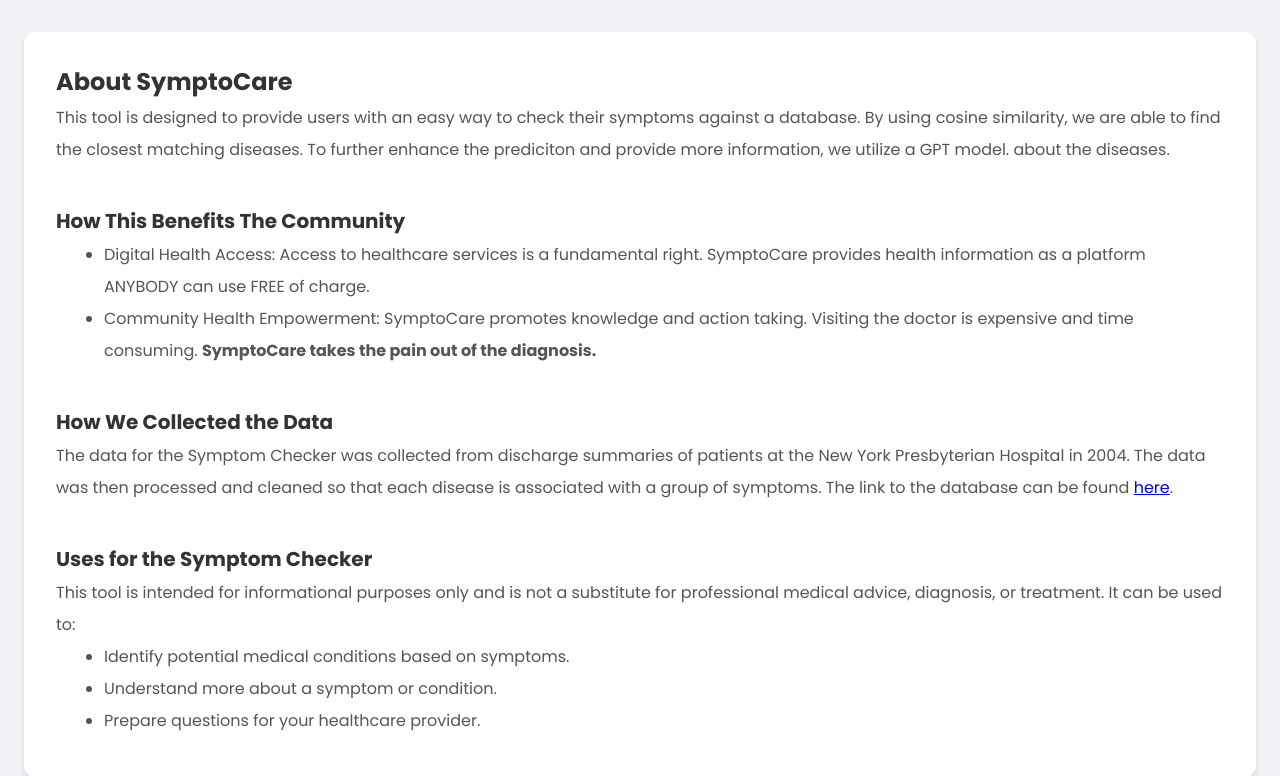
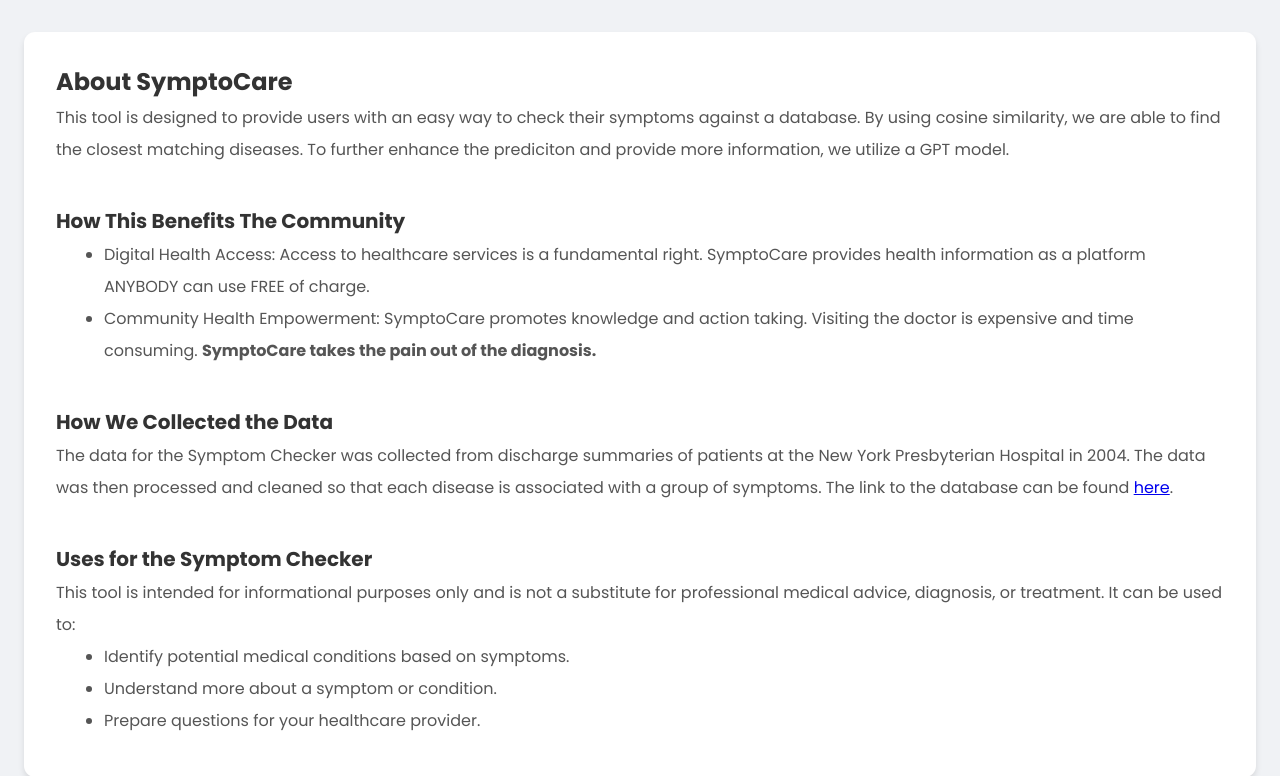
Before and after one commit to Ryan-J-Gilbert/tfc-hack-2024-symptocare, a Flask app: page / in a window 1280 px wide. Shown: the part 107-883 px from the top of the page. Run offline with Flask 3, Linux system fonts and the light colour scheme; some libraries are stand-ins or nearby versions.

Commit message:
minor changes

```diff
--- /dev/null
+++ b/requirements.txt
@@ -0,0 +1,6 @@
+Flask==3.0.2
+numpy==1.26.4
+openai==0.28.0
+pandas==2.2.0
+python-dotenv==1.0.1
+scikit-learn==1.4.1.post1
--- a/website/app.py
+++ b/website/app.py
@@ -44,7 +44,7 @@
 def gpt_symptoms(symptoms):
     '''returns a list of potential diseases from the GPT model'''
 
-    return "Lorem ipsum dolor sit amet, consectetur adipiscing elit. Nulla nec odio nec nunc tincidunt tincidunt\n1. fizz \n2. buzz \n3. bear"
+    # return "Lorem ipsum dolor sit amet, consectetur adipiscing elit. Nulla nec odio nec nunc tincidunt tincidunt\n1. fizz \n2. buzz \n3. bear"
 
     file = open("data/disease_symptom.csv", "r")
     all_text = file.read()
--- a/website/templates/about.html
+++ b/website/templates/about.html
@@ -23,8 +23,7 @@
         <p style="margin-bottom: 2.5rem;">This tool is designed to provide users with an
             easy way to check their symptoms against a database. By using cosine similarity, we are able to find the
             closest matching diseases. To further enhance the prediciton and provide more information, we utilize a GPT
-            model.
-            about the diseases.</p>
+            model.</p>
         <h2 style="margin-bottom: 0.2rem">How This Benefits The Community</h2>
         <ul style="margin-bottom: 2.5rem;">
             <li>Digital Health Access: Access to healthcare services is a fundamental right. SymptoCare provides health
--- a/website/templates/symptom.html
+++ b/website/templates/symptom.html
@@ -69,7 +69,7 @@
                 <input type="text" id="fake-input" placeholder="Sore throat, cough, etc.">
                 <input type="hidden" id="real-input" name="symptoms" required>
             </div>
-            <input style="margin-top: 7.5px" type="submit" value="Submit">
+            <input style="margin-top: 12.5px" type="submit" value="Submit">
         </form>
     </div>
     <div class="output">
```
